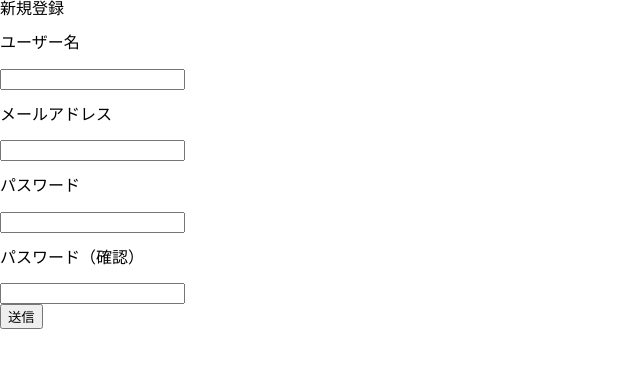
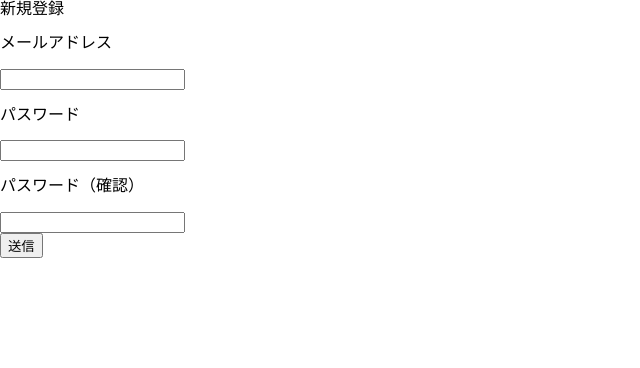
Before and after one commit to tanikiti9/AIConentsMarket, a Next.js app in the folder frontend/: page /signup in a window 1280 px wide. Shown: the top 368 px of the page, without its empty margins (0-640 px from the left). Built offline with nearby package versions, Linux system fonts and the light colour scheme.

Commit message:
delete name

```diff
--- a/frontend/src/app/(auth)/signin/page.tsx
+++ b/frontend/src/app/(auth)/signin/page.tsx
@@ -26,6 +26,7 @@ const SignInpage = () => {
       }
 
       setAuth(data.token, data.user);
+      console.log(data.token, data.user)
 
       router.push('/');
     } catch (e) {
@@ -38,7 +39,7 @@ const SignInpage = () => {
       <h1>ログイン</h1>
       {error && <p style={{ color: 'red' }}>{error}</p>}
 
-      <div>ユーザーネーム</div>
+      <div>メールアドレス</div>
       <input
         type='email'
         value={email}
--- a/frontend/src/app/(auth)/signup/page.tsx
+++ b/frontend/src/app/(auth)/signup/page.tsx
@@ -6,7 +6,6 @@ import { useAuthStore } from '@/store/getToken';
 const SignUpPage = () => {
   const router = useRouter();
   const setAuth = useAuthStore((state) => state.setAuth);
-  const [name, setName] = useState('');
   const [email, setEmail] = useState('');
   const [password, setPassword] = useState('');
   const [passwordConfirm, setPasswordConfirm] = useState('');
@@ -24,7 +23,7 @@ const SignUpPage = () => {
       const res = await fetch('/api/register', {
         method: 'POST',
         headers: { 'Content-Type': 'application/json' },
-        body: JSON.stringify({ name, email, password }),
+        body: JSON.stringify({email, password }),
       });
 
       const data = await res.json();
@@ -49,15 +48,6 @@ const SignUpPage = () => {
       <h1>新規登録</h1>
 
       {error && <p style={{ color: 'red' }}>{error}</p>}
-
-      <div>
-        <p>ユーザー名</p>
-        <input
-          type="text"
-          value={name}
-          onChange={(e) => setName(e.target.value)}
-        />
-      </div>
       <div>
         <p>メールアドレス</p>
         <input
--- a/frontend/src/components/interface.ts
+++ b/frontend/src/components/interface.ts
@@ -17,6 +17,5 @@ export interface product {
 
 export interface user {
     id: number;
-    name: string;
     email: string;
 }
```
